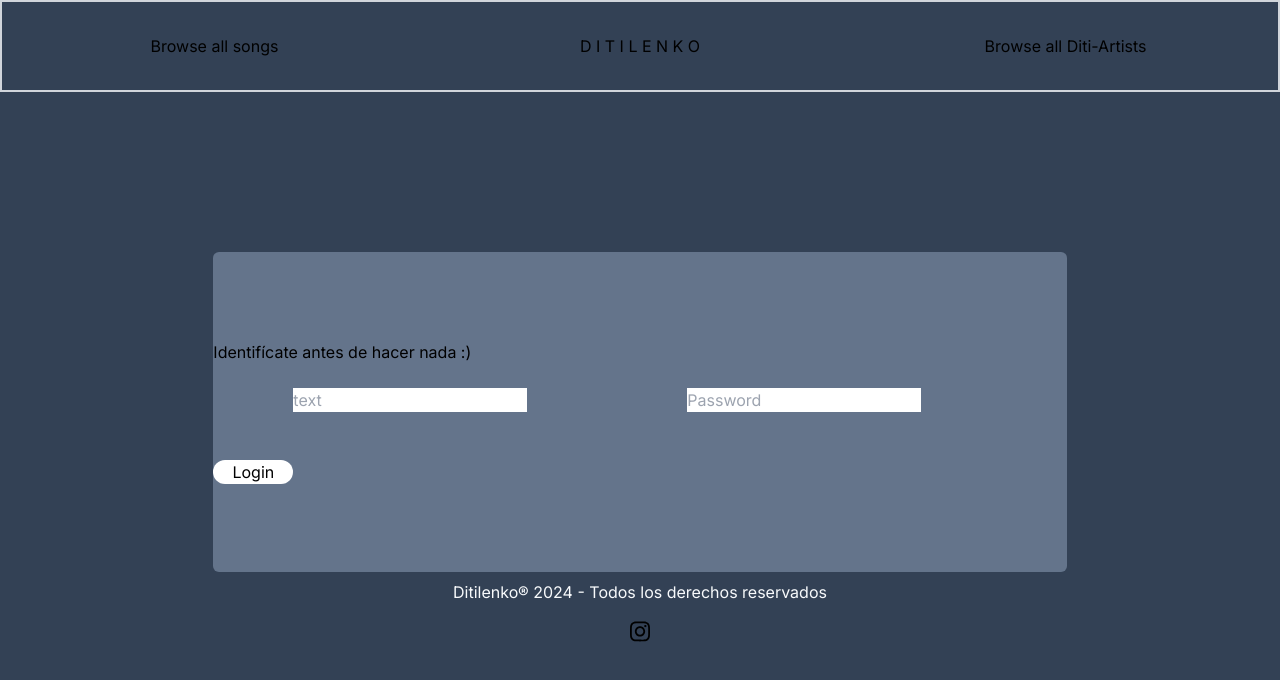
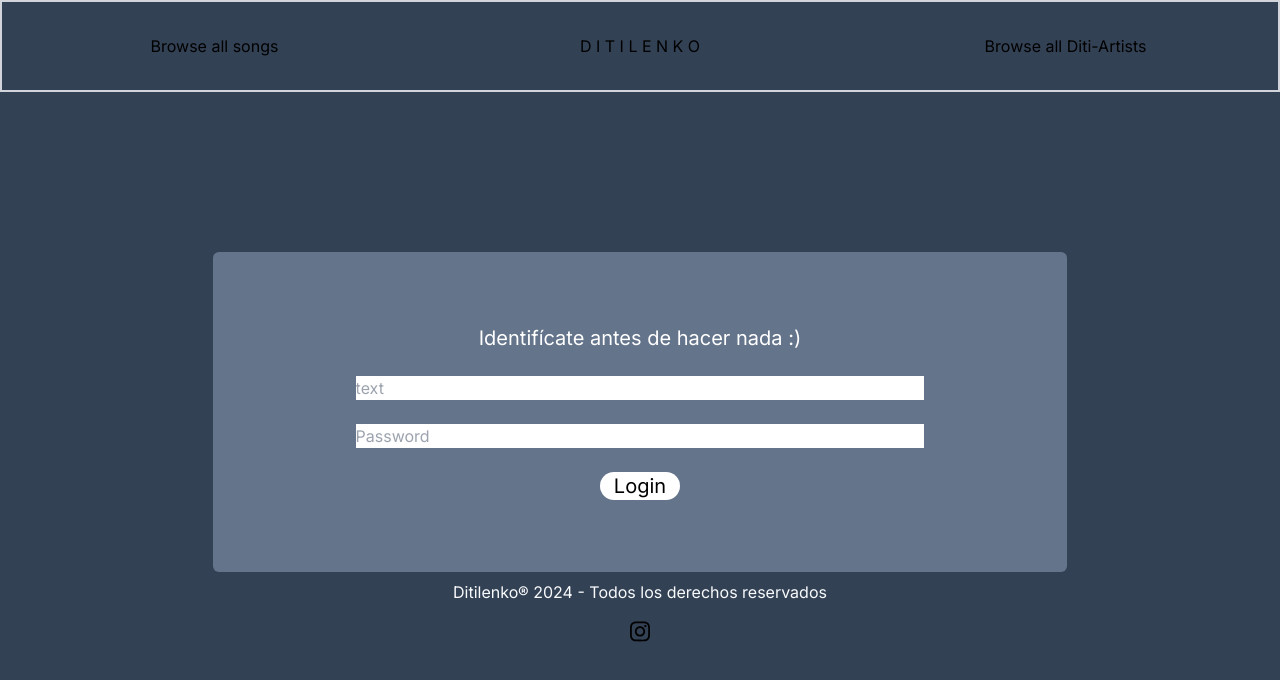
Before and after one commit to AngelSiete/DTNK-Next, a Next.js app: page /songs/pasadizo in a window 1280 px wide. Shown: the top 680 px of the page. Built offline with nearby package versions, Linux system fonts and the light colour scheme.

Commit message:
changed styles

```diff
--- a/app/songs/pasadizo/page.js
+++ b/app/songs/pasadizo/page.js
@@ -38,11 +38,11 @@
   }
   return(
     <div className="w-2/3 h-80 flex justify-center align-middle m-auto mt-40 bg-slate-500 rounded-md py-5 my-2 flex-col">
-    <p>Identifícate antes de hacer nada :)</p>
-    <form onSubmit={handleSubmit} >
-    <input type="text" name="text" placeholder="text"  className="my-6 mx-20"></input>
-    <input type="password" name="password" placeholder="Password" className="mx-20"></input>
-    <button type="submit" className="rounded-full mt-6 hover:text-white bg-white hover:bg-slate-300 w-20 m-auto" >Login</button>
+    <p className="text-white text-xl text-center">Identifícate antes de hacer nada :)</p>
+    <form onSubmit={handleSubmit} className="flex flex-col items-center">
+    <input type="text" name="text" placeholder="text"  className="my-6 mx-20 w-2/3 m-auto" required></input>
+    <input type="password" name="password" placeholder="Password" className="mx-20 w-2/3 m-auto" required></input>
+    <button type="submit" className="rounded-full mt-6 hover:text-white bg-white hover:bg-slate-300 w-20 m-auto text-xl" >Login</button>
     </form>
     </div>
   )
```
